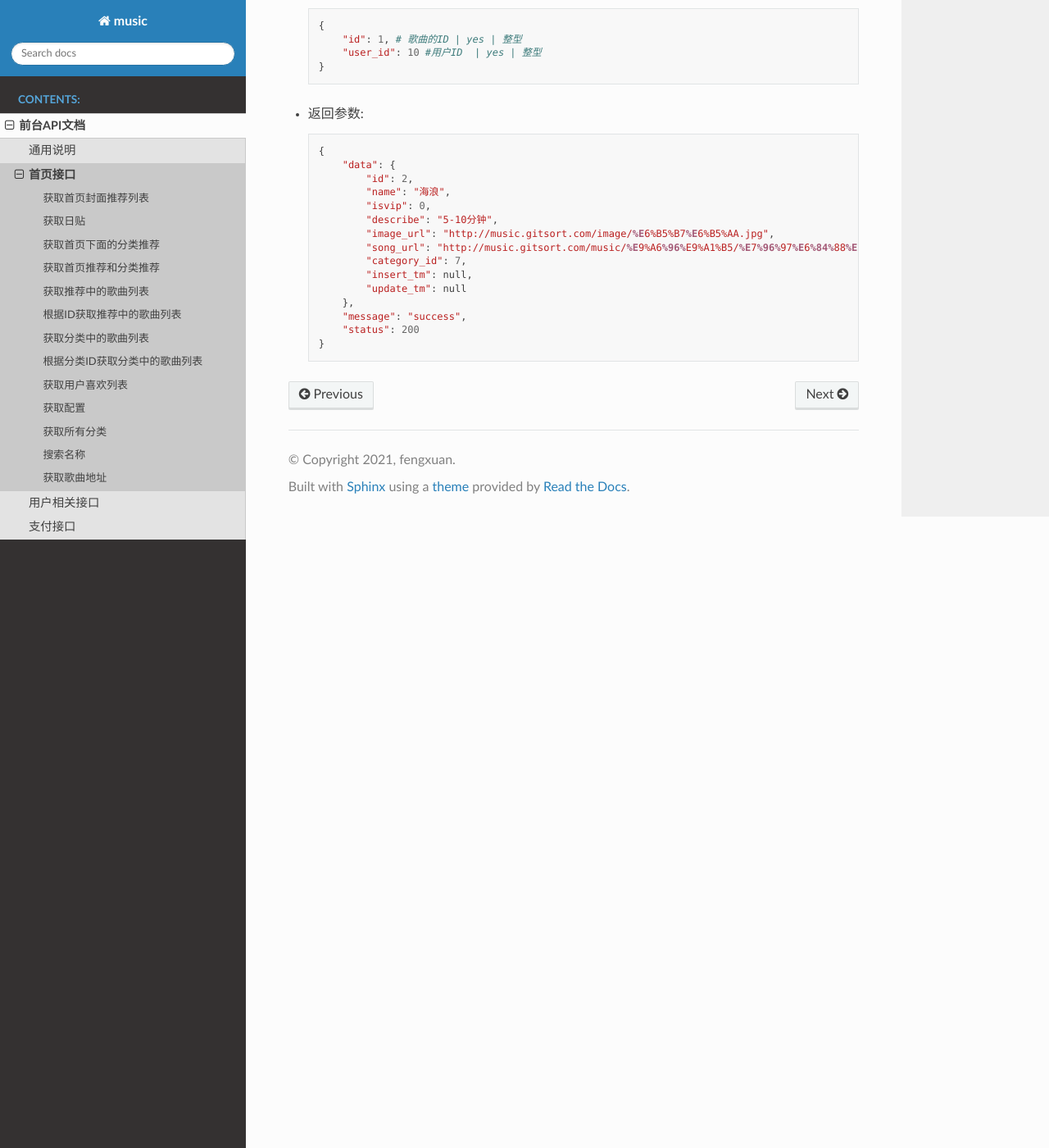
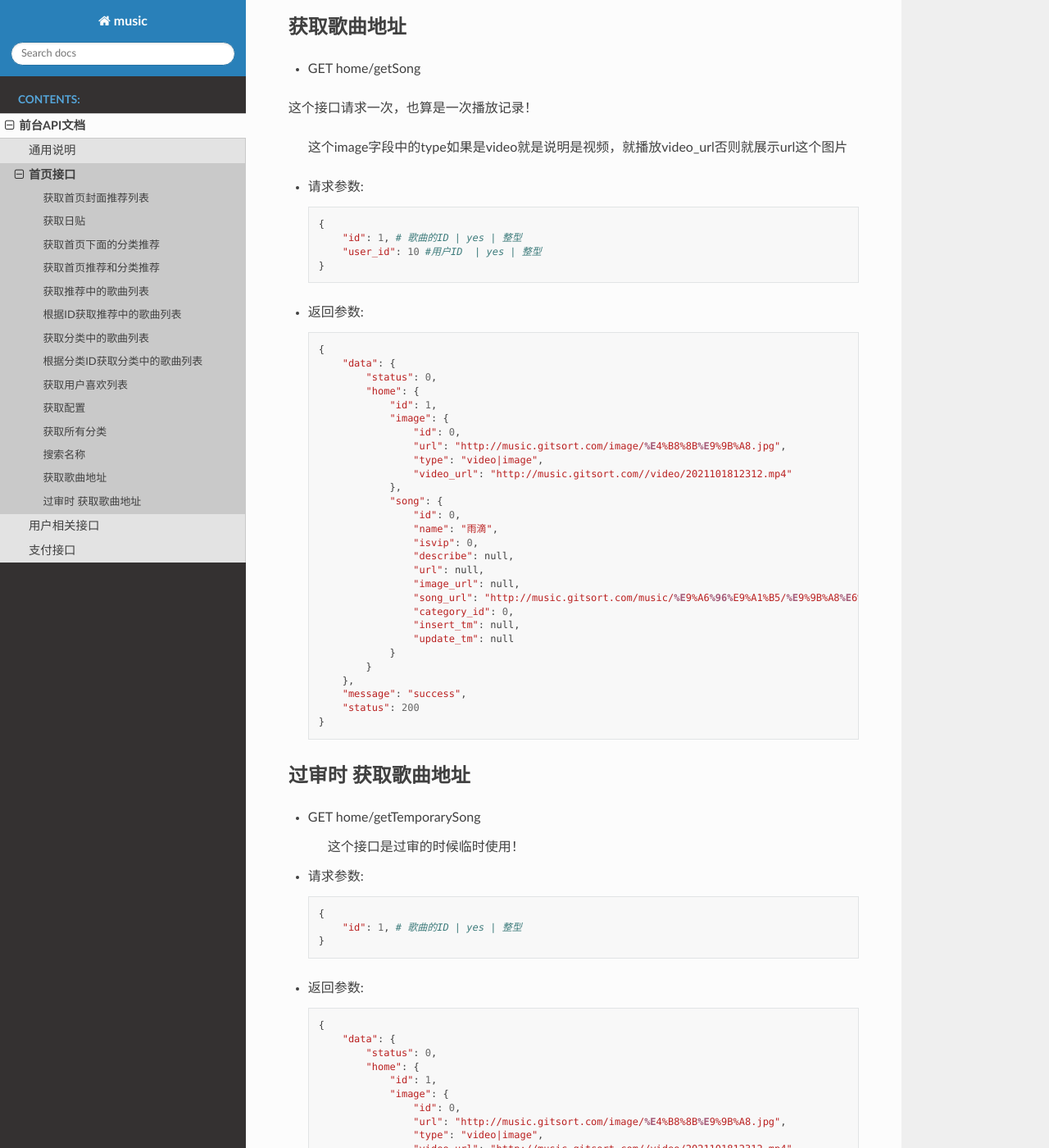
Before and after one commit to fengxuangit/musicbanckend, a Sphinx documentation site: the page built from docs/source/front/home.rst, in a window 1280 px wide and 1400 px high, scrolled down 10567 px. Shown: the whole window at 82% size. Built offline with Sphinx 7.4.7 and the Read the Docs theme 2.0.0, drawn with Linux system fonts in a browser that asks for light colours; some of the changed text lies outside the part shown.

Commit message:
第一版本

```diff
--- a/docs/source/front/home.rst
+++ b/docs/source/front/home.rst
@@ -7,6 +7,10 @@
 这个是获取P1中滑动的歌曲和背景图片
 
 - GET home/gethome
+
+
+    这个image字段中的type如果是video就是说明是视频，就播放video_url否则就展示url这个图片
+
 
 - 请求参数::
 
@@ -20,7 +24,9 @@
                 "id": 1,
                 "image": {
                     "id": 1,
-                    "url": "http://music.gitsort.com/image/%E4%B8%8B%E9%9B%A8.jpg"
+                    "url": "http://music.gitsort.com/image/%E4%B8%8B%E9%9B%A8.jpg",
+                    "type": "image",
+                    "video_url": "http://music.gitsort.com//video/2021101812312.mp4"
                 },
                 "song": {
                     "id": 1,
@@ -436,6 +442,8 @@ type字段为home的时候，就是首页的分类，如果是discovery就是推
 
 - GET home/setting
 
+    version字段为版本数字，当小程序自带的版本大于这个数的时候，隐藏支付。等于或者小于都开放支付
+
 - 请求参数::
 
     无
@@ -465,7 +473,8 @@ type字段为home的时候，就是首页的分类，如果是discovery就是推
                         "now": 30
                     }
                 }
-            }
+            },
+            "version": 1 #数字
         },
         "message": "success",
         "status": 200
@@ -574,6 +583,8 @@ type字段为home的时候，就是首页的分类，如果是discovery就是推
 
 这个接口请求一次，也算是一次播放记录！
 
+    这个image字段中的type如果是video就是说明是视频，就播放video_url否则就展示url这个图片
+
 - 请求参数::
 
     {
@@ -585,16 +596,75 @@ type字段为home的时候，就是首页的分类，如果是discovery就是推
 
     {
         "data": {
-            "id": 2,
-            "name": "海浪",
-            "isvip": 0,
-            "describe": "5-10分钟",
-            "image_url": "http://music.gitsort.com/image/%E6%B5%B7%E6%B5%AA.jpg",
-            "song_url": "http://music.gitsort.com/music/%E9%A6%96%E9%A1%B5/%E7%96%97%E6%84%88%E6%B5%B7%E6%B5%AA%E5%A3%B0.mp3",
-            "category_id": 7,
-            "insert_tm": null,
-            "update_tm": null
+            "status": 0,
+            "home": {
+                "id": 1,
+                "image": {
+                    "id": 0,
+                    "url": "http://music.gitsort.com/image/%E4%B8%8B%E9%9B%A8.jpg",
+                    "type": "video|image",
+                    "video_url": "http://music.gitsort.com//video/2021101812312.mp4"
+                },
+                "song": {
+                    "id": 0,
+                    "name": "雨滴",
+                    "isvip": 0,
+                    "describe": null,
+                    "url": null,
+                    "image_url": null,
+                    "song_url": "http://music.gitsort.com/music/%E9%A6%96%E9%A1%B5/%E9%9B%A8%E6%BB%B45%E5%88%86%E9%92%9F%E7%89%88%E6%9C%AC.mp3",
+                    "category_id": 0,
+                    "insert_tm": null,
+                    "update_tm": null
+                }
+            }
         },
         "message": "success",
         "status": 200
     }
+
+
+
+过审时 获取歌曲地址
+--------------------------------
+
+- GET home/getTemporarySong
+
+    这个接口是过审的时候临时使用！
+
+- 请求参数::
+
+    {
+        "id": 1, # 歌曲的ID | yes | 整型
+    }
+
+- 返回参数::
+
+    {
+        "data": {
+            "status": 0,
+            "home": {
+                "id": 1,
+                "image": {
+                    "id": 0,
+                    "url": "http://music.gitsort.com/image/%E4%B8%8B%E9%9B%A8.jpg",
+                    "type": "video|image",
+                    "video_url": "http://music.gitsort.com//video/2021101812312.mp4"
+                },
+                "song": {
+                    "id": 0,
+                    "name": "雨滴",
+                    "isvip": 0,
+                    "describe": null,
+                    "url": null,
+                    "image_url": null,
+                    "song_url": "http://music.gitsort.com/music/%E9%A6%96%E9%A1%B5/%E9%9B%A8%E6%BB%B45%E5%88%86%E9%92%9F%E7%89%88%E6%9C%AC.mp3",
+                    "category_id": 0,
+                    "insert_tm": null,
+                    "update_tm": null
+                }
+            }
+        },
+        "message": "success",
+        "status": 200
+    }
```
Also changed, not shown: 7 other files.
